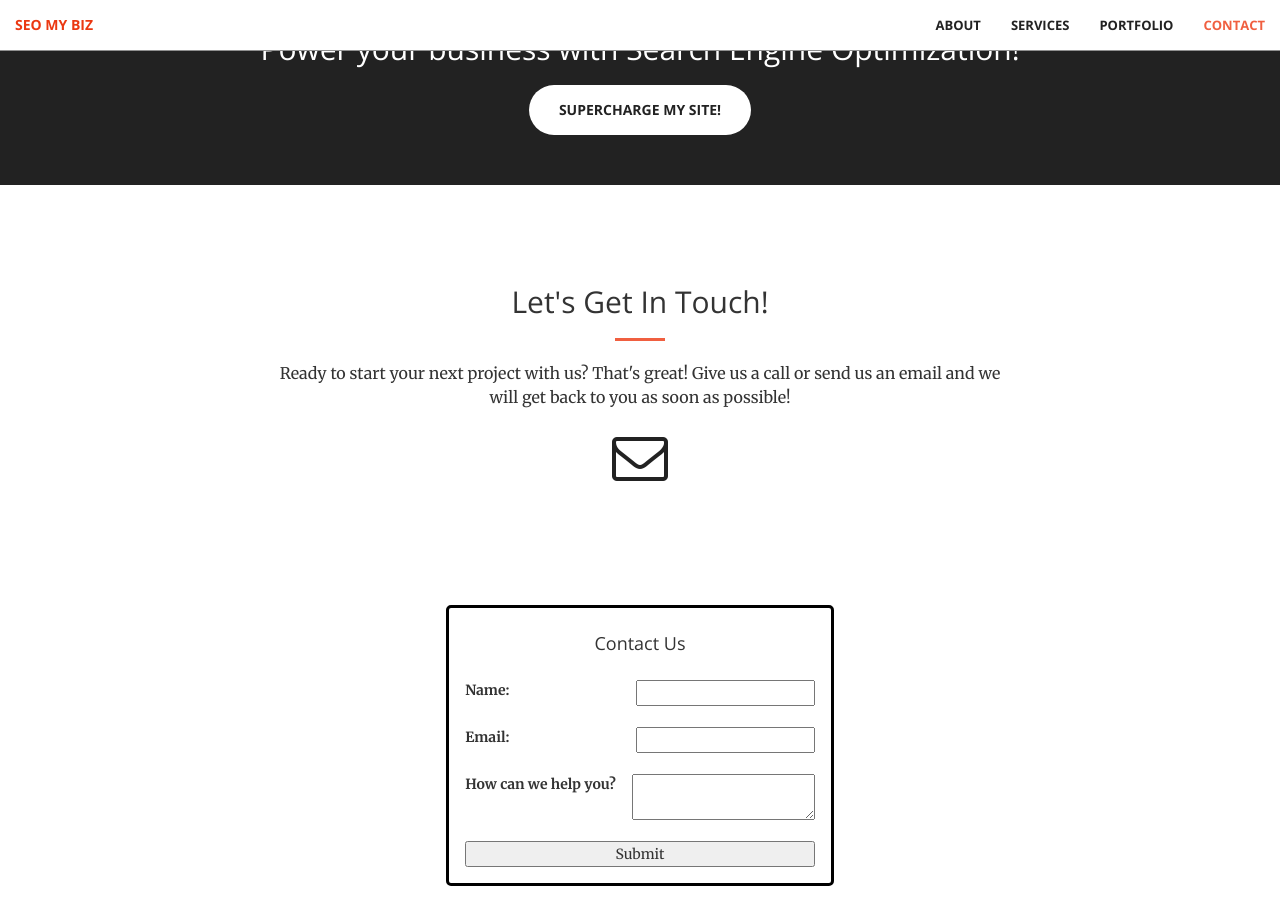
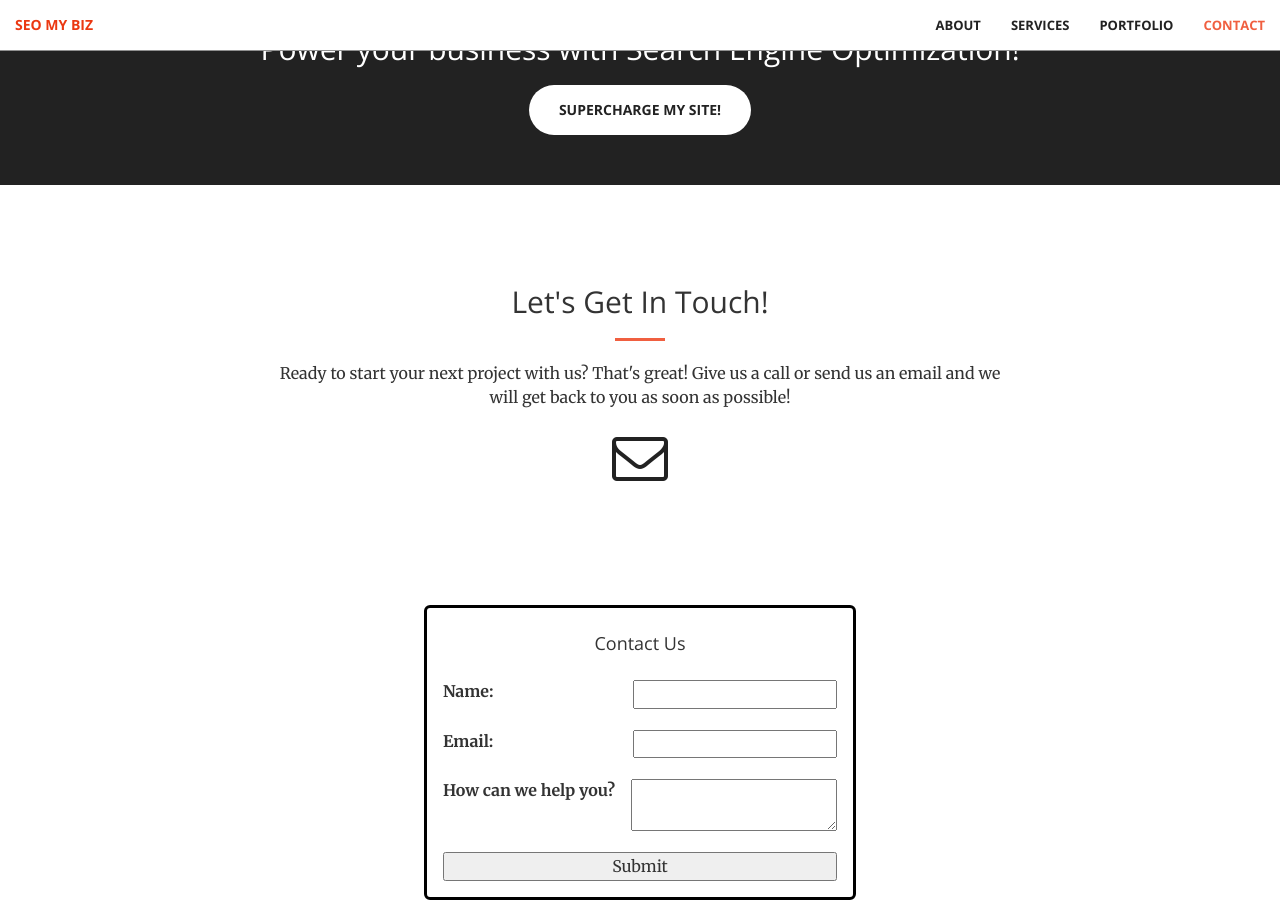
Before and after one commit to RustisaurusRex/website, a Jekyll site: the page built from index.html, in a window 1280 px wide and 900 px high, scrolled down 2300 px. Built offline with Jekyll 4.4.1, drawn with Linux system fonts in a browser that asks for light colours.

Commit message:
form font

```diff
--- a/css/main.scss
+++ b/css/main.scss
@@ -55,10 +55,11 @@ form {
         min-width: 300px;
         border: black;
         border-style: solid;
-        border-radius: 5px;
+        border-radius: 6px;
         padding: 16px;
         gap: 16px;
         text-align: center;
+        font-size: 16px;
 }
 .formlabel {
         display: flex;
```
